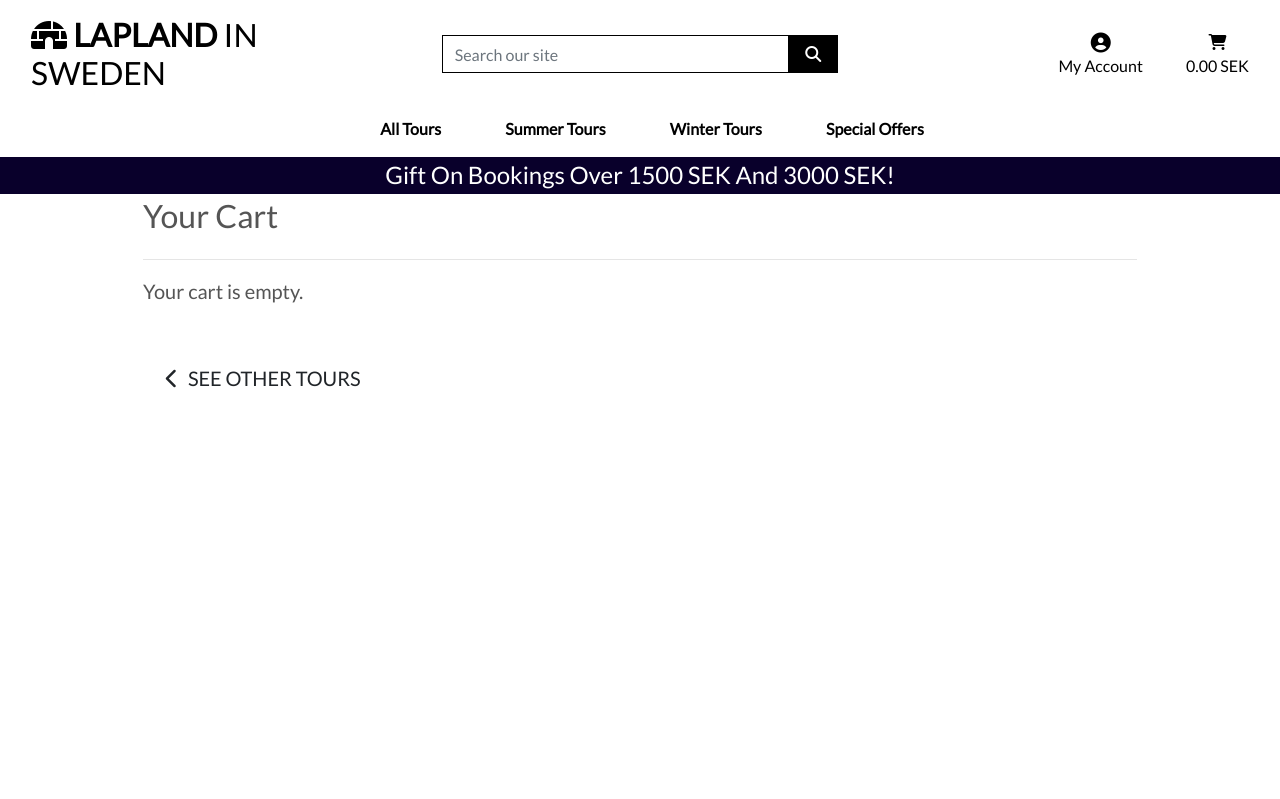
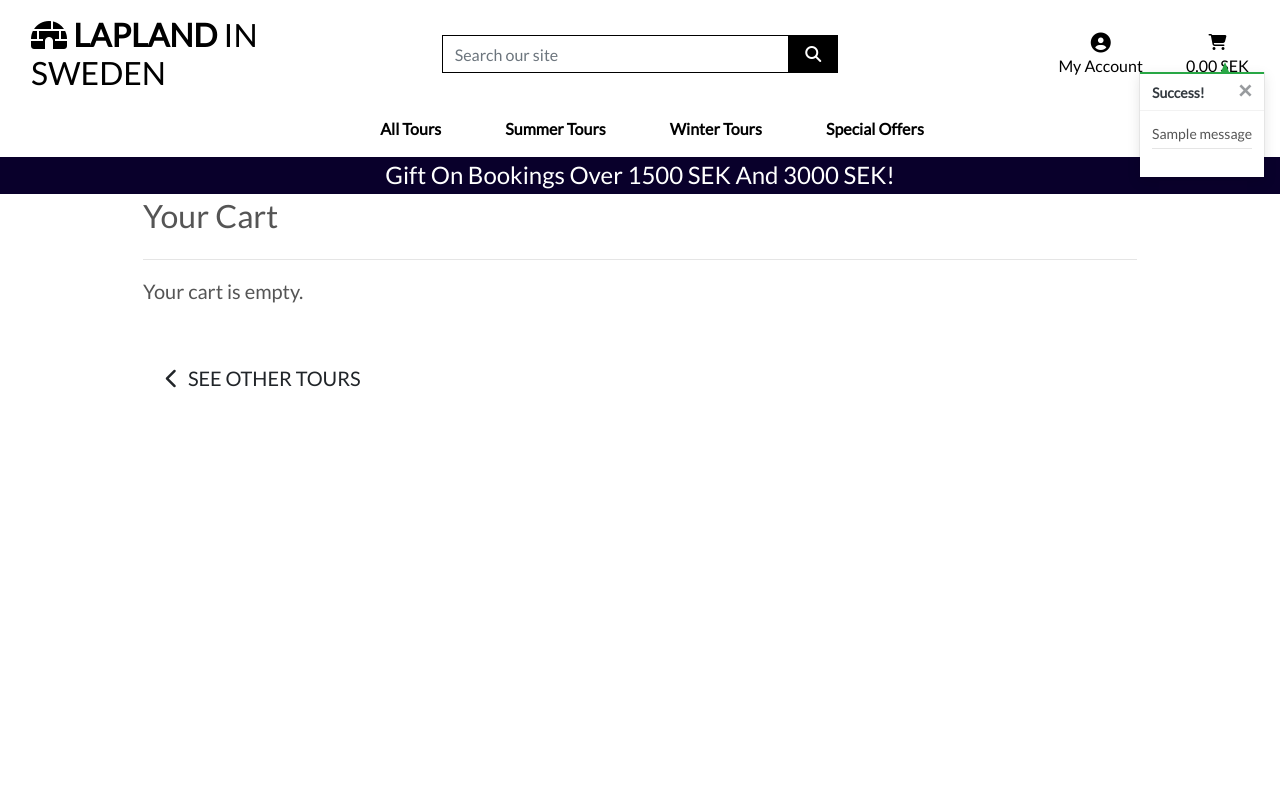
Before and after one commit to ss00831/milestone4, a Django app: page /cart/ in a window 1280 px wide. Run offline with Django 3.2, Linux system fonts and the light colour scheme; tables that the repository leaves empty hold one stand-in row (Sample ...); one stand-in notice (Sample message) is shown; some libraries are stand-ins or nearby versions.

Commit message:
Added toasts messages

```diff
--- a/cart/views.py
+++ b/cart/views.py
@@ -1,4 +1,7 @@
-from django.shortcuts import render, redirect, reverse, HttpResponse
+from django.shortcuts import render, redirect, reverse, HttpResponse, get_object_or_404
+from django.contrib import messages
+
+from tourprograms.models import Tourprogram
 
 # Create your views here.
 
@@ -10,6 +13,7 @@ def view_cart(request):
 def add_to_cart(request, item_id):
     """ Add a quantity of the specified product to the cart  """
 
+    tourprogram = get_object_or_404(Tourprogram, pk=item_id)
     number_people_adult = int(request.POST.get('number_people_adult'))
     #number_people_child = int(request.POST.get('number_people_child'))
     #ttl_people = number_people_adult + number_people_child
@@ -18,8 +22,10 @@ def add_to_cart(request, item_id):
 
     if item_id in list(cart.keys()):
         cart[item_id] += number_people_adult
+        messages.success(request, f'Updated {tourprogram.name} people to {cart[item_id]}')
     else:
         cart[item_id] = number_people_adult
+        messages.success(request, f'Added {tourprogram.name} to your cart')
 
     request.session['cart'] = cart
     return redirect(redirect_url)
@@ -28,14 +34,17 @@ def add_to_cart(request, item_id):
 def adjust_cart(request, item_id):
     """Adjust the number of people of the specified tour program to the specified amount"""
 
+    tourprogram = get_object_or_404(Tourprogram, pk=item_id)
     number_people_adult = int(request.POST.get('number_people_adult'))
 
     cart = request.session.get('cart', {})
 
     if number_people_adult > 0:
         cart[item_id] = number_people_adult
+        messages.success(request, f'Updated {tourprogram.name} quantity to {cart[item_id]}')
     else:
         cart.pop(item_id)
+        messages.success(request, f'Removed {tourprogram.name} from your cart')
 
     request.session['cart'] = cart
     return redirect(reverse('view_cart'))
@@ -45,15 +54,18 @@ def remove_from_cart(request, item_id):
     """Remove the item from the cart"""
 
     try:
+        tourprogram = get_object_or_404(Tourprogram, pk=item_id)
         size = None
         if 'tourprogram_size' in request.POST:
             size = request.POST['tourprogram_size']
         cart = request.session.get('cart', {})
 
         cart.pop(item_id)
+        messages.success(request, f'Removed {tourprogram.name} from your bag')
 
         request.session['cart'] = cart
         return HttpResponse(status=200)
 
     except Exception as e:
+        messages.error(request, f'Error removing item: {e}')
         return HttpResponse(status=500)
--- a/lapland_in_sweden/settings.py
+++ b/lapland_in_sweden/settings.py
@@ -78,6 +78,8 @@ TEMPLATES = [
     },
 ]
 
+MESSAGE_STORAGE = 'django.contrib.messages.storage.session.SessionStorage'
+
 AUTHENTICATION_BACKENDS = [
     # Needed to login by username in Django admin, regardless of `allauth`
     'django.contrib.auth.backends.ModelBackend',
--- a/static/css/base.css
+++ b/static/css/base.css
@@ -88,6 +88,74 @@ body {
     cursor: pointer;
 }
 
+/* ------------------------------- bootstrap toasts */
+
+.message-container {
+    position: fixed;
+    top: 72px;
+    right: 15px;
+    z-index: 99999999999;
+}
+
+.custom-toast {
+    overflow: visible;
+}
+
+.toast-capper {
+    height: 2px;
+}
+
+/* from CSS-tricks.com: https://css-tricks.com/snippets/css/css-triangle/ */
+.arrow-up {
+    width: 0;
+    height: 0;
+    border-left: 4px solid transparent;
+    border-right: 4px solid transparent;
+    border-bottom: 10px solid black;
+    position: absolute;
+    top: -10px;
+    right: 36px;
+}
+
+/* Convenience classes - colors copied from Bootstrap */
+.arrow-primary {
+    border-bottom-color: #007bff !important;
+}
+
+.arrow-secondary {
+    border-bottom-color: #6c757d !important;
+}
+
+.arrow-success {
+    border-bottom-color: #28a745 !important;
+}
+
+.arrow-danger {
+    border-bottom-color: #dc3545 !important;
+}
+
+.arrow-warning {
+    border-bottom-color: #ffc107 !important;
+}
+
+.arrow-info {
+    border-bottom-color: #17a2b8 !important;
+}
+
+.arrow-light {
+    border-bottom-color: #f8f9fa !important;
+}
+
+.arrow-dark {
+    border-bottom-color: #343a40 !important;
+}
+
+.cart-notification-wrapper {
+    height: 100px;
+    overflow-x: hidden;
+    overflow-y: auto;
+}
+
 
 /* -------------------------------- Media Queries */
 
--- a/templates/base.html
+++ b/templates/base.html
@@ -113,7 +113,21 @@
     </header>
 
     {% if messages %}
-        <div class="message-container"></div>
+        <div class="message-container">
+            {% for message in messages %}
+                {% with message.level as level %}
+                    {% if level == 40 %}
+                        {% include 'includes/toasts/toast_error.html' %}
+                    {% elif level == 30 %}
+                        {% include 'includes/toasts/toast_warning.html' %}
+                    {% elif level == 25 %}
+                        {% include 'includes/toasts/toast_success.html' %}
+                    {% else %}
+                        {% include 'includes/toasts/toast_info.html' %}
+                    {% endif %}
+                {% endwith %}
+            {% endfor %}
+        </div>
     {% endif %}
 
     {% block page_header %}
@@ -123,6 +137,9 @@
     {% endblock %}
 
     {% block postloadjs %}
+    <script type="text/javascript">
+        $('.toast').toast('show');
+    </script>
     {% endblock %}
 
 
--- /dev/null
+++ b/templates/includes/toasts/toast_success.html
@@ -0,0 +1,44 @@
+<div class="toast custom-toast rounded-0 border-top-0" data-autohide="false">
+    <div class="arrow-up arrow-success"></div>
+    <div class="w-100 toast-capper bg-success"></div>
+    <div class="toast-header bg-white text-dark">
+        <strong class="mr-auto">Success!</strong>
+        <button type="button" class="ml-2 mb-1 close text-dark" data-dismiss="toast" aria-label="Close">
+            <span aria-hidden="true">&times;</span>
+        </button>
+    </div>
+    <div class="toast-body bg-white">
+        <div class="row">
+            <div class="col">
+                {{ message }}
+                <hr class="mt-1 mb-3">
+            </div>
+        </div>
+        {% if grand_total %}
+            <p class="logo-font bg-white text-black py-1">Your Cart ({{ tourprogram_count }})</p>
+            <div class="cart-notification-wrapper">
+                {% for item in cart_items %}
+                    <div class="row">
+                        <div class="col-3 my-1">
+                            <img class="w-100" src="{{ item.tourprogram.image.url }}">
+                        </div>
+                        <div class="col-9">
+                            <p class="my-0"><strong>{{ item.tourprogram.name }}</strong></p>
+                            <p class="my-0 small text-muted">Number of Adult: {{ item.number_people_adult }}</p>
+                        </div>
+                    </div>
+                {% endfor %}
+            </div>
+            <div class="row">
+                <div class="col">
+                    <a href="{% url 'view_cart' %}" class="btn btn-black btn-block rounded-0">
+                        <span class="text-uppercase">Go To Secure Checkout</span>
+                        <span class="icon">
+                            <i class="fas fa-lock"></i>
+                        </span>
+                    </a>
+                </div>
+            </div>
+        {% endif %}
+    </div>
+</div>
```
Also changed, not shown: templates/includes/toasts/toast_error.html (added, +13 -0 lines), templates/includes/toasts/toast_info.html (added, +13 -0 lines), templates/includes/toasts/toast_warning.html (added, +13 -0 lines).
